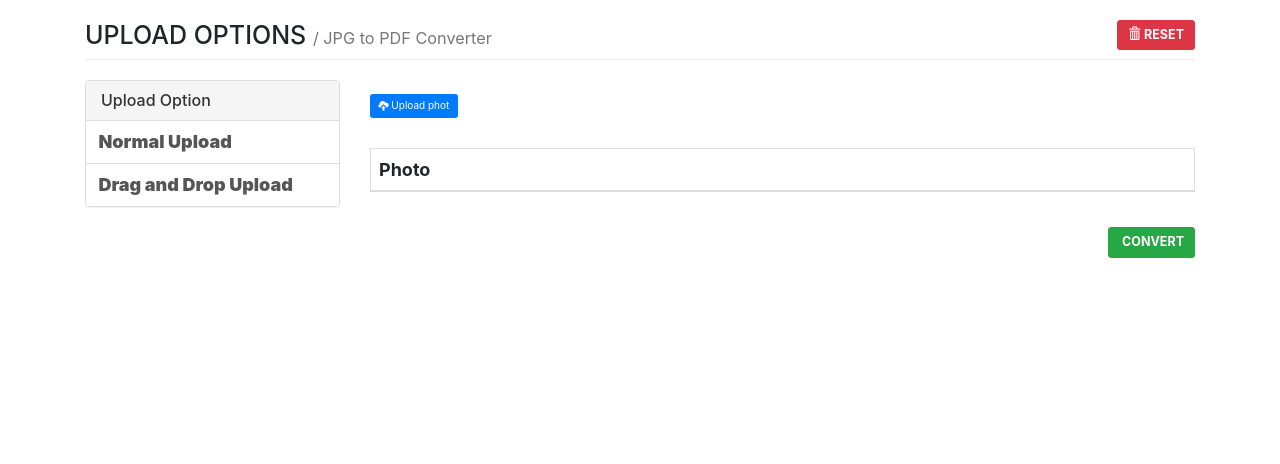
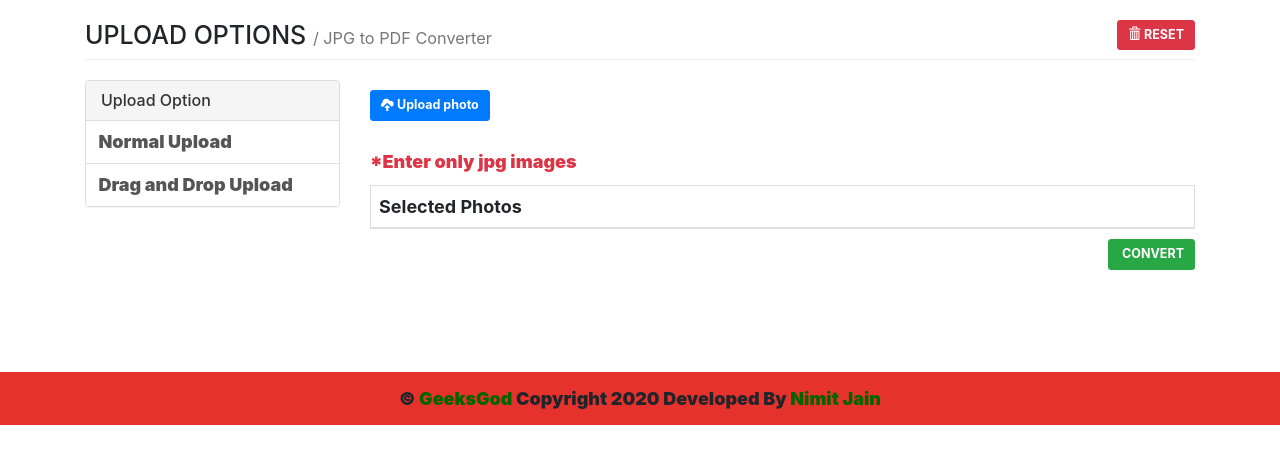
Before and after one commit to Nimit5/Geeks-God-Converter, a Django app: page / in a window 1280 px wide. Shown: the part 161-625 px from the top of the page. Run offline with Django 3.2, Linux system fonts and the light colour scheme; lists and menus that the app fills with data are empty; some libraries are stand-ins or nearby versions.

Commit message:
second commit

```diff
--- a/jpg_pdf/jpg_pdf/templates/base.html
+++ b/jpg_pdf/jpg_pdf/templates/base.html
@@ -15,6 +15,8 @@
       .page-header {
         margin-top: 0;
       }
+
+
     </style>
 </head>
 <body>
@@ -27,5 +29,15 @@
 <script src="{% static 'js/bootstrap.min.js' %}"></script>
 {% block javascript %}
 {% endblock %}
+
+<div class="footer" style="margin-top:8%; font-size:large; border:3px solid #E5322D; background-color: #E5322D;">
+    <div class="footer-copyright text-center py-3">© <a style="color: darkgreen;" href="https://www.geeksgod.com/"
+                                                        target="_blank">
+        GeeksGod</a> Copyright
+        <script>document.write(new Date().getUTCFullYear());</script>
+        <span>Developed By <a style="color: darkgreen;" href="https://www.linkedin.com/in/nimit-jain-a9502917b"
+                              target="_blank">Nimit Jain</a></span>
+    </div>
+</div>
 </body>
 </html>
--- a/jpg_pdf/jpg_pdf/templates/home.html
+++ b/jpg_pdf/jpg_pdf/templates/home.html
@@ -16,19 +16,19 @@
 
 {% block photos_content %}
 <div style="margin-bottom: 20px; font-size: xx-large;">
-    <button type="button" class="btn btn-primary js-upload-photos">
-      <span class="glyphicon glyphicon-cloud-upload"></span> Upload phot
+    <button type="button" class="btn btn-primary btn-lg js-upload-photos">
+        <span class="glyphicon glyphicon-cloud-upload"></span> <b>Upload photo
     </button>
     <input id="fileupload" type="file" name="file" multiple
            style="display: none;"
            data-url="{% url 'photos:progress_bar_upload' %}"
            data-form-data='{"csrfmiddlewaretoken": "{{ csrf_token }}"}'>
 </div>
-
+<p class="text-danger">*Enter only jpg images</p>
 <table id="gallery" class="table table-bordered">
     <thead>
     <tr>
-        <th>Photo</th>
+        <th>Selected Photos</th>
     </tr>
     </thead>
     <tbody>
--- a/jpg_pdf/photos/templates/photos/base.html
+++ b/jpg_pdf/photos/templates/photos/base.html
@@ -20,7 +20,7 @@
           <h3 class="panel-title">Upload Option</h3>
         </div>
         <div class="list-group">
-          <a href="{% url 'photos:progress_bar_upload' %}" class="list-group-item{% if request.path == '/photos/progress-bar-upload/' %} active{% endif %}">
+          <a href="{% url 'photos:progress_bar_upload' %}" class="list-group-item {% if request.path == '/photos/progress-bar-upload/' %} active{% endif %}">
              Normal Upload
           </a>
           <a href="{% url 'photos:drag_and_drop_upload' %}" class="list-group-item{% if request.path == '/photos/drag-and-drop-upload/' %} active{% endif %}">
--- a/jpg_pdf/photos/templates/photos/basic_upload/index.html
+++ b/jpg_pdf/photos/templates/photos/basic_upload/index.html
@@ -16,7 +16,7 @@
 
 {% block photos_content %}
   <div style="margin-bottom: 20px;">
-    <button type="button" class="btn btn-primary js-upload-photos">
+    <button type="button" class="btn btn-primary btn-lg js-upload-photos">
       <span class="glyphicon glyphicon-cloud-upload"></span> Upload photos
     </button>
     <input id="fileupload" type="file" name="file" multiple
--- a/jpg_pdf/photos/templates/photos/progress_bar_upload/index.html
+++ b/jpg_pdf/photos/templates/photos/progress_bar_upload/index.html
@@ -17,7 +17,7 @@
 {% block photos_content %}
   <div style="margin-bottom: 20px; font-size: xx-large;">
     <button type="button" class="btn btn-primary btn-lg js-upload-photos">
-      <span class="glyphicon glyphicon-cloud-upload"></span> <b>Upload photos
+      <span class="glyphicon glyphicon-cloud-upload"></span> <b>Upload photo
     </button>
     <input id="fileupload" type="file" name="file" multiple
            style="display: none; "
--- a/jpg_pdf/photos/views.py
+++ b/jpg_pdf/photos/views.py
@@ -13,7 +13,7 @@ import img2pdf
 class BasicUploadView(View):
     def get(self, request):
         photos_list = Photo.objects.all()
-        return render(self.request, 'photos/basic_upload/index.html', {'photos': photos_list})
+        return render(self.request, 'photos/progress_bar_upload/index.html', {'photos': photos_list})
 
     def post(self, request):
         form = PhotoForm(self.request.POST, self.request.FILES)
@@ -68,6 +68,8 @@ def conver(request):
         l.append(photo.file)
 
     print(l)
+    if(len(l)==0):
+        raise Http404()
     with open("media/output.pdf", "wb") as f:
         f.write(img2pdf.convert([i for i in l ]))
         try:
```
Also changed, not shown: jpg_pdf/jpg_pdf/settings.py (+9 -2 lines), jpg_pdf/jpg_pdf/templates/includes/header.html (+0 -20 lines), jpg_pdf/photos/templates/photos/new.html (deleted, +0 -13 lines), jpg_pdf/db.sqlite3, 1 other file. Lines whose indentation alone changed are shown as unchanged.
